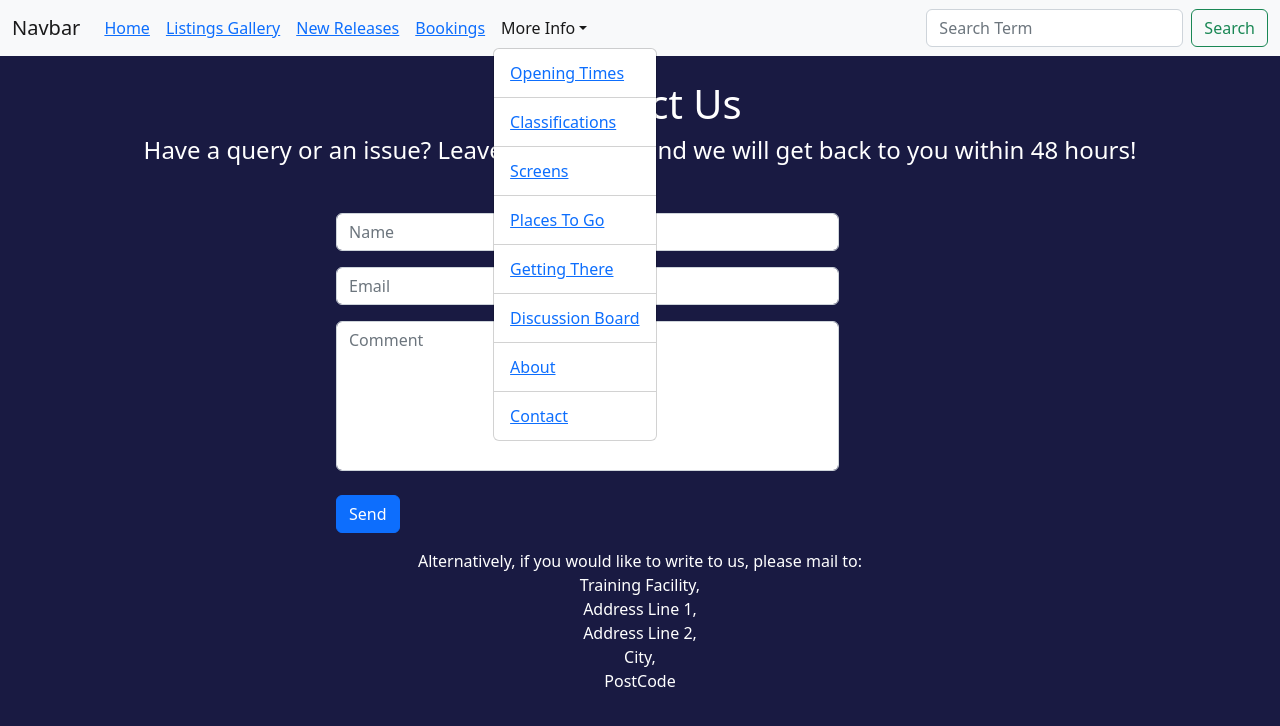
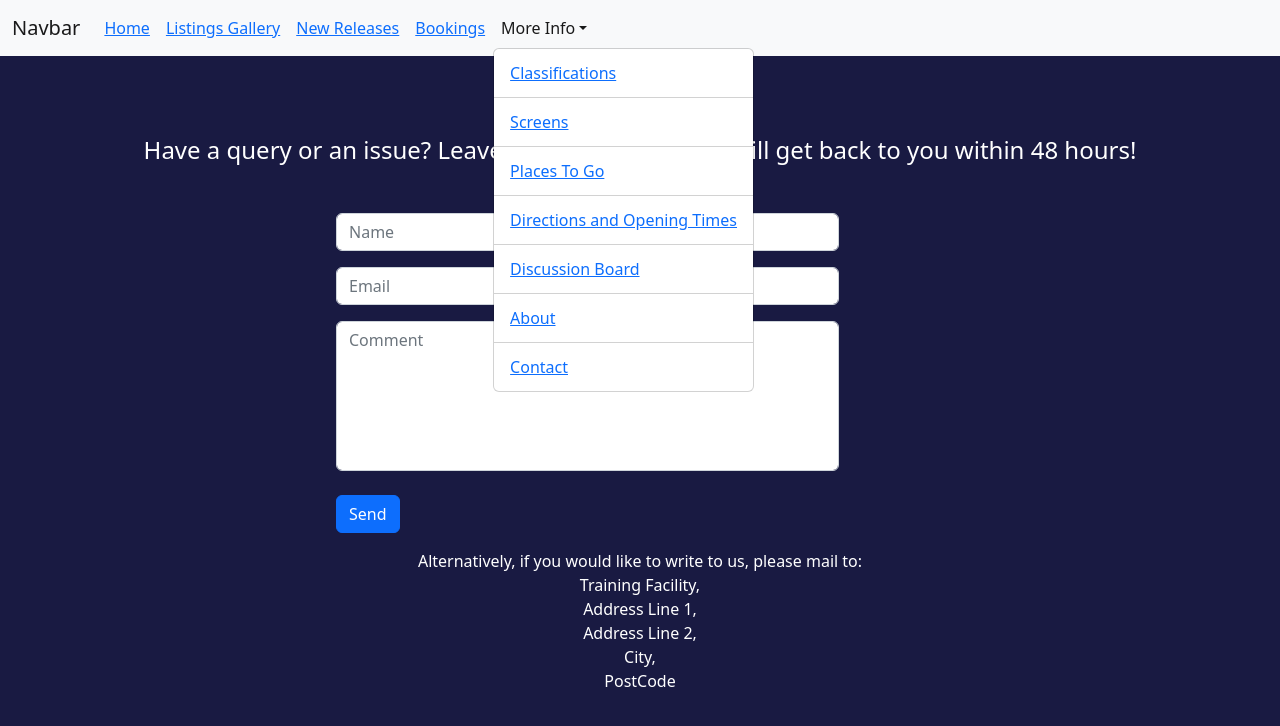
Before and after one commit to QAC-Sierra/QACinemas, a React (Create React App) app in the folder qac-site/: page /contact in a window 1280 px wide. Both pictures are taken after a click on the link "More Info". Shown: the top 726 px of the page. Built offline with nearby package versions, Linux system fonts and the light colour scheme.

Commit message:
QAC-23 #comment Updated navigation bar to include directionsandopeningtime and taken out search bar.

```diff
--- a/qac-site/src/components/NavigationBar.jsx
+++ b/qac-site/src/components/NavigationBar.jsx
@@ -1,18 +1,17 @@
 import React from "react";
-import {BrowserRouter as Router, Route, Routes, Link} from "react-router-dom";
+import { BrowserRouter as Router, Route, Routes, Link } from "react-router-dom";
 import About from "./About";
 import Classifications from "./Classifications";
 import Contact from "./Contact";
-import GettingThere from "./GettingThere";
+import DirectionsAndOpeningTimes from "./DirectionsAndOpeningTimes";
 import DiscussionBoard from "../components/DiscussionBoard";
 import HomePage from "./HomePage";
 import ListingsGallery from "./ListingsGallery";
 import NewReleases from "./NewReleases";
-import OpeningTimes from "./OpeningTimes";
 import PlacesToGo from "./PlacesToGo";
 import Screens from "./Screens";
 import TicketBookings from "./TicketBookings";
-import {useState} from "react";
+import { useState } from "react";
 import {
   CNavbar,
   CContainer,
@@ -27,23 +26,19 @@ import {
   CDropdownMenu,
   CDropdownItem,
   CDropdownDivider,
-	CForm,
-	CFormInput,
-	CButton,
 } from "@coreui/react";
 
 const NavigationBar = () => {
   const [visible, setVisible] = useState(false);
 
-	return (<Router>
+  return (
+    <Router>
       <>
         <CNavbar expand="lg" colorScheme="light" className="bg-light">
           <CContainer fluid>
-					<CNavbarBrand>
-						Navbar
-					</CNavbarBrand>
+            <CNavbarBrand>Navbar</CNavbarBrand>
 
-					<CNavbarToggler onClick={() => setVisible(!visible)}/>
+            <CNavbarToggler onClick={() => setVisible(!visible)} />
 
             <CCollapse className="navbar-collapse" visible={visible}>
               <CNavbarNav>
@@ -71,45 +66,41 @@ const NavigationBar = () => {
                 </CNavItem>
 
                 <CDropdown variant="nav-item" popper={false}>
-								<CDropdownToggle color="secondary">
-									More Info
-								</CDropdownToggle>
+                  <CDropdownToggle color="secondary">More Info</CDropdownToggle>
 
                   <CDropdownMenu>
-									<CDropdownItem>
-                      <Link to="/opening-times">Opening Times</Link>
-									</CDropdownItem>
-									<CDropdownDivider/>
 
                     <CDropdownItem>
                       <Link to="/classifications">Classifications</Link>
                     </CDropdownItem>
-									<CDropdownDivider/>
+                    <CDropdownDivider />
 
                     <CDropdownItem>
                       <Link to="/screens">Screens</Link>
                     </CDropdownItem>
-									<CDropdownDivider/>
+                    <CDropdownDivider />
 
                     <CDropdownItem>
                       <Link to="/places-to-go">Places To Go</Link>
                     </CDropdownItem>
-									<CDropdownDivider/>
+                    <CDropdownDivider />
 
                     <CDropdownItem>
-                     <Link to="/getting-there">Getting There</Link>
+                      <Link to="/directions-and-opening-times">
+                        Directions and Opening Times
+                      </Link>
                     </CDropdownItem>
-									<CDropdownDivider/>
+                    <CDropdownDivider />
 
                     <CDropdownItem>
                       <Link to="/discussion-board">Discussion Board</Link>
                     </CDropdownItem>
-									<CDropdownDivider/>
+                    <CDropdownDivider />
 
                     <CDropdownItem>
                       <Link to="/about">About</Link>
                     </CDropdownItem>
-									<CDropdownDivider/>
+                    <CDropdownDivider />
 
                     <CDropdownItem>
                       <Link to="/contact">Contact</Link>
@@ -118,33 +109,25 @@ const NavigationBar = () => {
                 </CDropdown>
               </CNavbarNav>
             </CCollapse>
-
-					<CForm className="d-flex">
-						<CFormInput type="search" className="me-2" placeholder="Search Term"/>
-						<CButton type="submit" color="success" variant="outline">
-							Search
-						</CButton>
-					</CForm>
-
           </CContainer>
         </CNavbar>
       </>
 
       <Routes>
-			<Route path="/" element={<HomePage/>}/>
-			<Route path="/listings-gallery" element={<ListingsGallery/>}/>
-			<Route path="/opening-times" element={<OpeningTimes/>}/>
-			<Route path="/getting-there" element={<GettingThere/>}/>
-			<Route path="/new-releases" element={<NewReleases/>}/>
-			<Route path="/classifications" element={<Classifications/>}/>
-			<Route path="/screens" element={<Screens/>}/>
-			<Route path="/discussion-board" element={<DiscussionBoard/>}/>
-			<Route path="/ticket-bookings" element={<TicketBookings/>}/>
-			<Route path="/places-to-go" element={<PlacesToGo/>}/>
-			<Route path="/about" element={<About/>}/>
-			<Route path="/contact" element={<Contact/>}/>
+        <Route path="/" element={<HomePage />} />
+        <Route path="/listings-gallery" element={<ListingsGallery />} />
+        <Route path="/directions-and-opening-times" element={<DirectionsAndOpeningTimes />}/>
+        <Route path="/new-releases" element={<NewReleases />} />
+        <Route path="/classifications" element={<Classifications />} />
+        <Route path="/screens" element={<Screens />} />
+        <Route path="/discussion-board" element={<DiscussionBoard />} />
+        <Route path="/ticket-bookings" element={<TicketBookings />} />
+        <Route path="/places-to-go" element={<PlacesToGo />} />
+        <Route path="/about" element={<About />} />
+        <Route path="/contact" element={<Contact />} />
       </Routes>
-	</Router>);
+    </Router>
+  );
 };
 
 export default NavigationBar;
```
Lines whose indentation alone changed are shown as unchanged.
